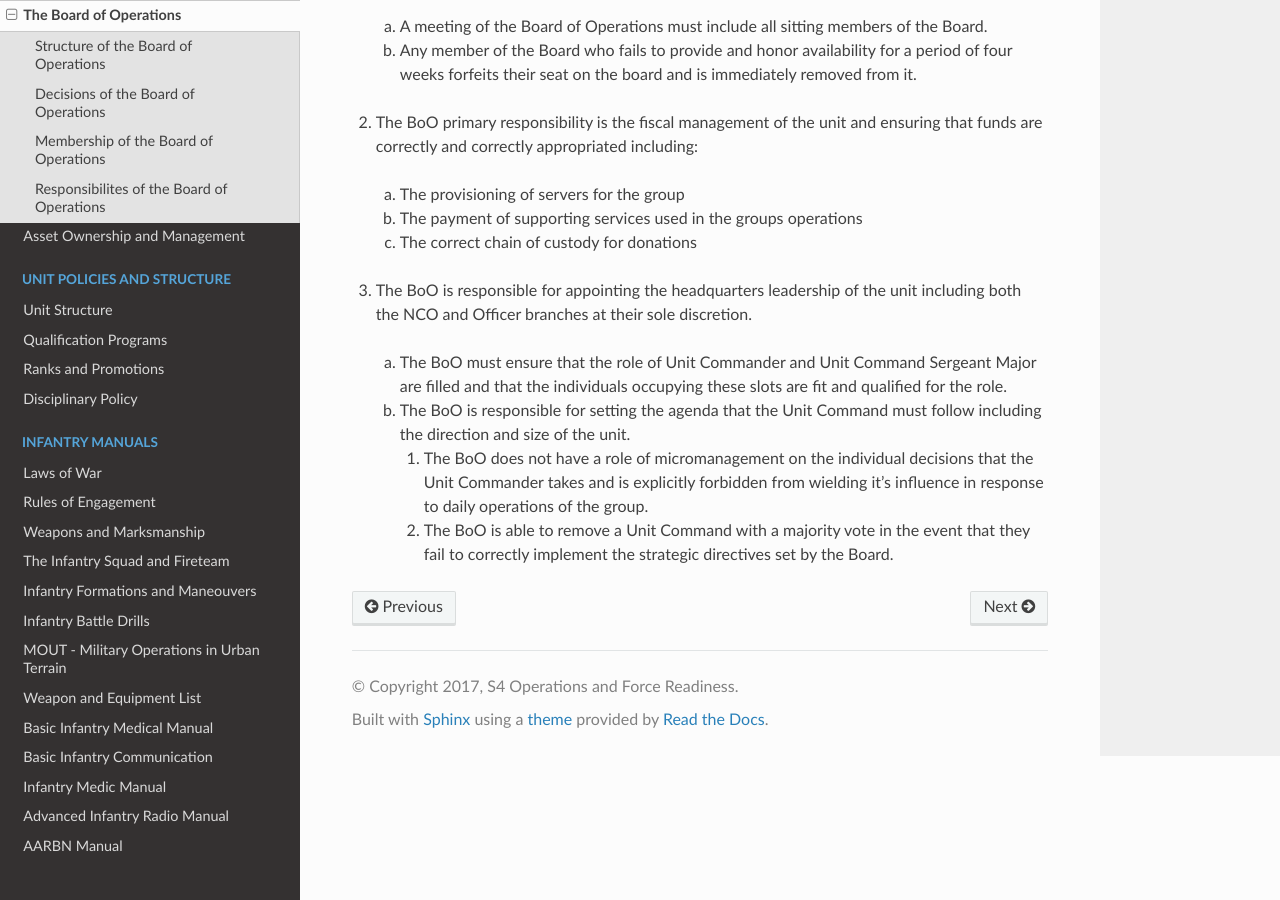
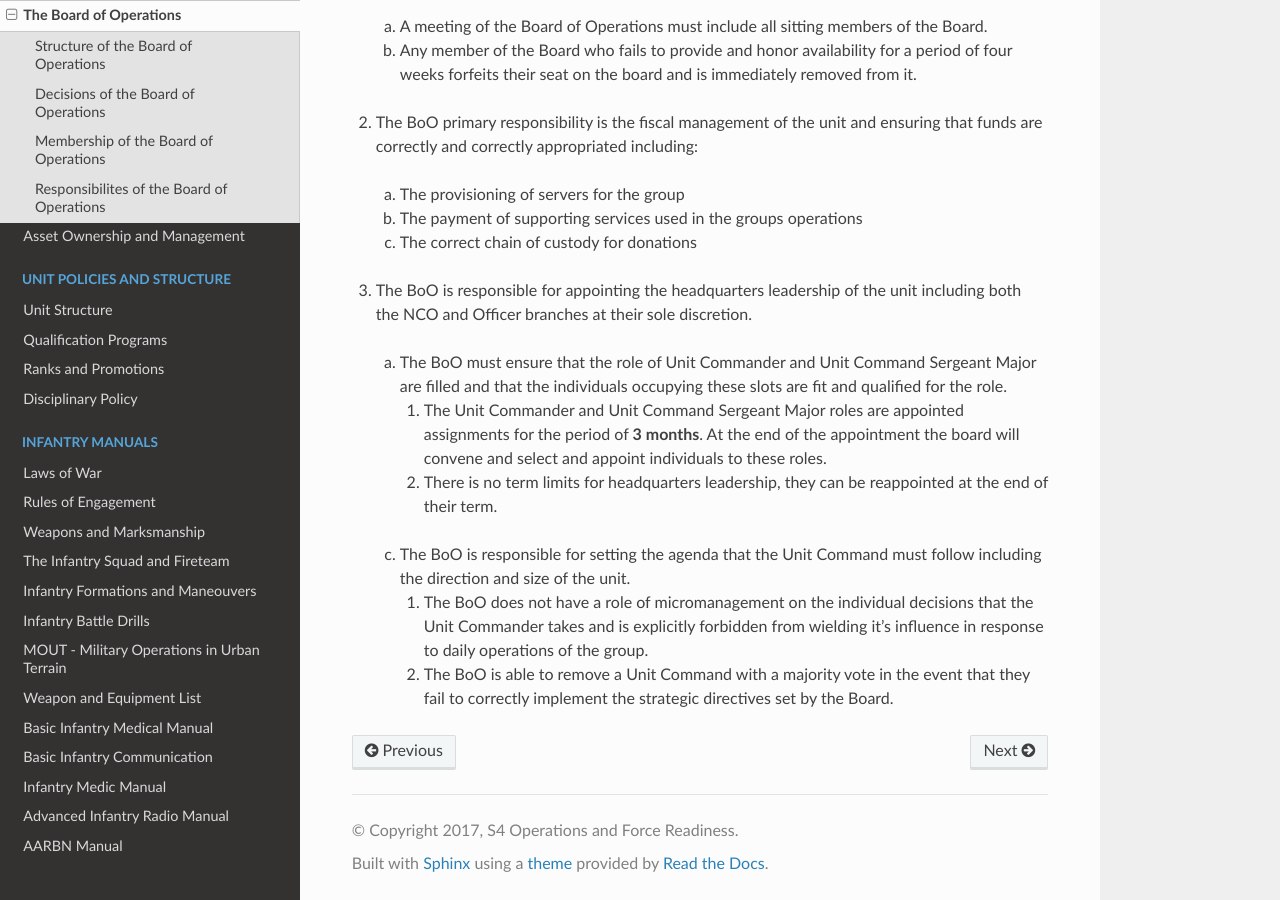
Before and after one commit to 1st-rapid-response-force/Training-Programs, a Sphinx documentation site: the page built from docs/source/board/board.rst, in a window 1280 px wide and 900 px high, scrolled down 1485 px. Built offline with Sphinx 7.4.7 and the Read the Docs theme 2.0.0, drawn with Linux system fonts in a browser that asks for light colours; formulas are drawn with MathJax 3.

Commit message:
Added election clause

```diff
--- a/docs/source/board/board.rst
+++ b/docs/source/board/board.rst
@@ -50,7 +50,11 @@ Responsibilites of the Board of Operations
 3.	The BoO is responsible for appointing the headquarters leadership of the unit including both the NCO and Officer branches at their sole discretion.
 
     a.	The BoO must ensure that the role of Unit Commander and Unit Command Sergeant Major are filled and that the individuals occupying these slots are fit and qualified for the role.
-    b.	The BoO is responsible for setting the agenda that the Unit Command must follow including the direction and size of the unit.
+
+        i.  The Unit Commander and Unit Command Sergeant Major roles are appointed assignments for the period of **3 months**. At the end of the appointment the board will convene and select and appoint individuals to these roles.
+        ii. There is no term limits for headquarters leadership, they can be reappointed at the end of their term.
+
+    c.	The BoO is responsible for setting the agenda that the Unit Command must follow including the direction and size of the unit.
 
         i.	The BoO does not have a role of micromanagement on the individual decisions that the Unit Commander takes and is explicitly forbidden from wielding it’s influence in response to daily operations of the group.
         ii.	The BoO is able to remove a Unit Command with a majority vote in the event that they fail to correctly implement the strategic directives set by the Board.
```
